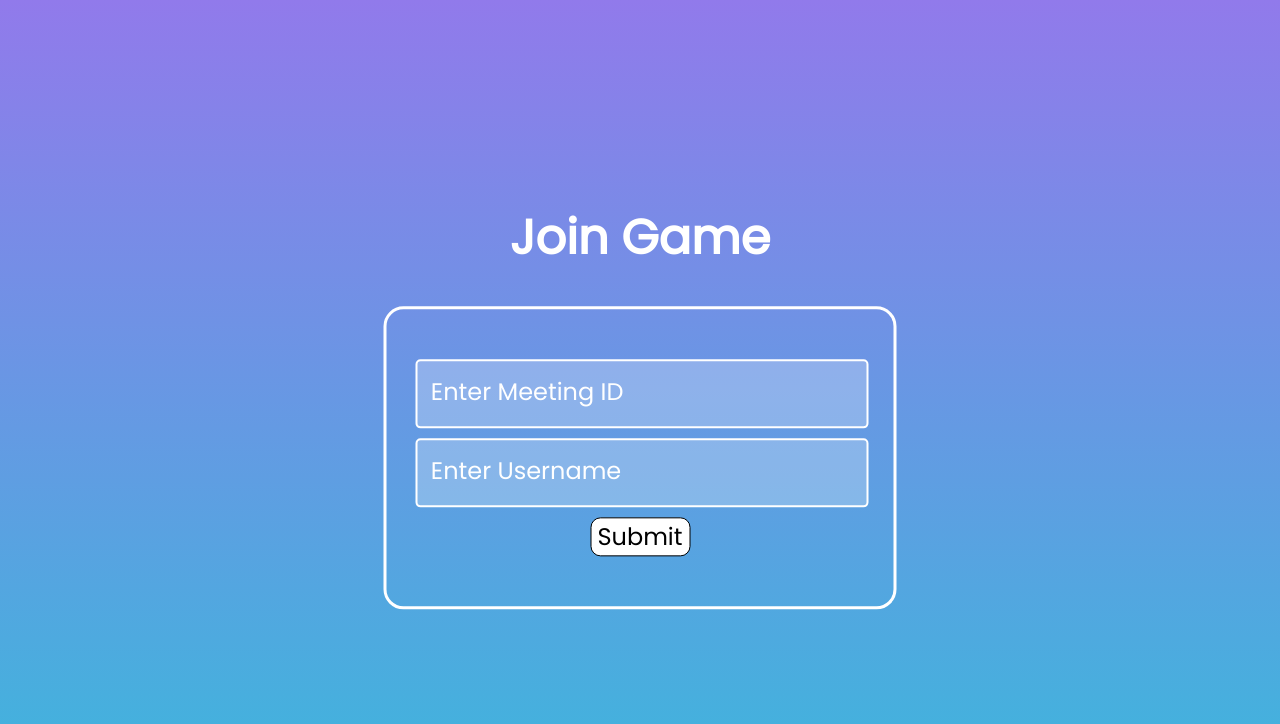
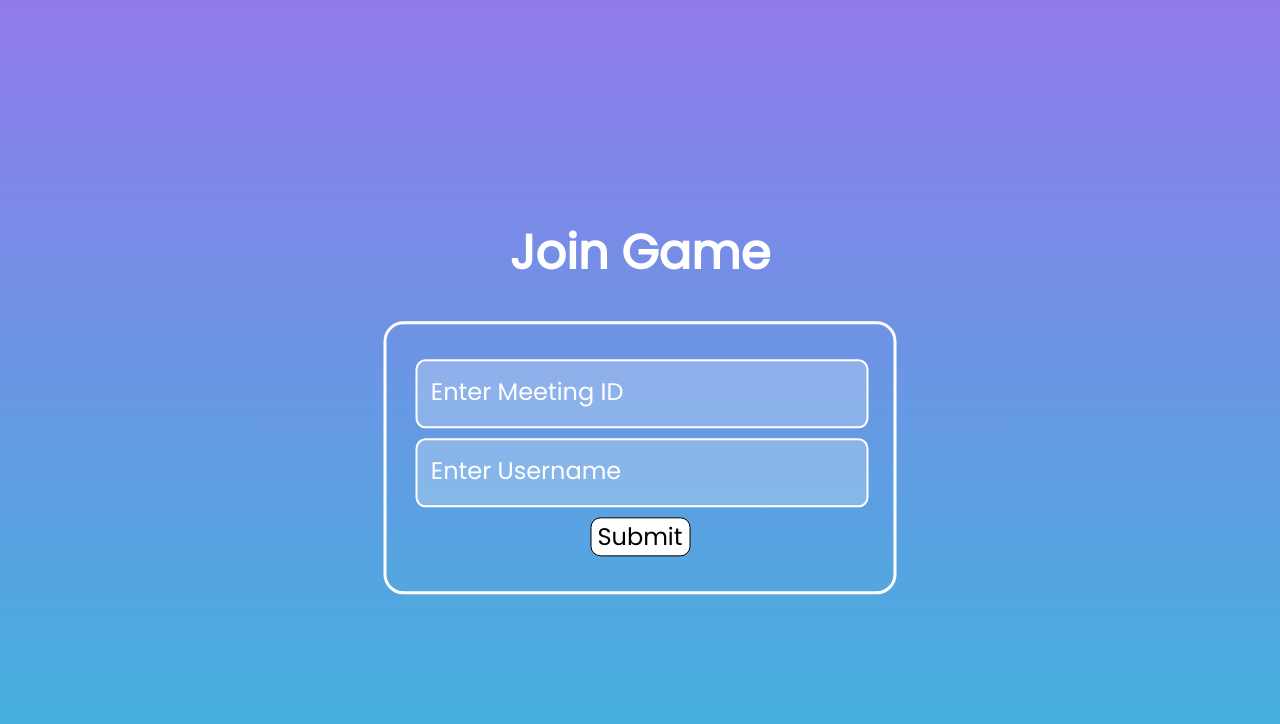
Before and after one commit to georgewood749/lap-3-quiz-project, a React (Create React App) app: page /join in a window 1280 px wide. Shown: the top 724 px of the page. Built offline with nearby package versions, Linux system fonts and the light colour scheme.

Commit message:
changed spacing around join form

```diff
--- a/src/index.css
+++ b/src/index.css
@@ -74,7 +74,7 @@ h1 {
 input[type="text"] {
   border: 2px solid white;
   font-family: 'Poppins', sans-serif;
-  border-radius: 5px;
+  border-radius: 10px;
   height: 50px;
   width: 100%;
   color: white;
@@ -96,7 +96,7 @@ input:focus + label, input:valid + label{
 }
 
 .input_wrap {
-  width:90%;
+  width: 90%;
   height:auto;
   position:relative;
   margin-right: 10px;
@@ -135,7 +135,7 @@ input[type='submit']:hover {
 }
 
 form#join {
-  padding: 50px 10px;
+  padding: 35px 10px;
 }
 
 input[type='number'], select {
```
